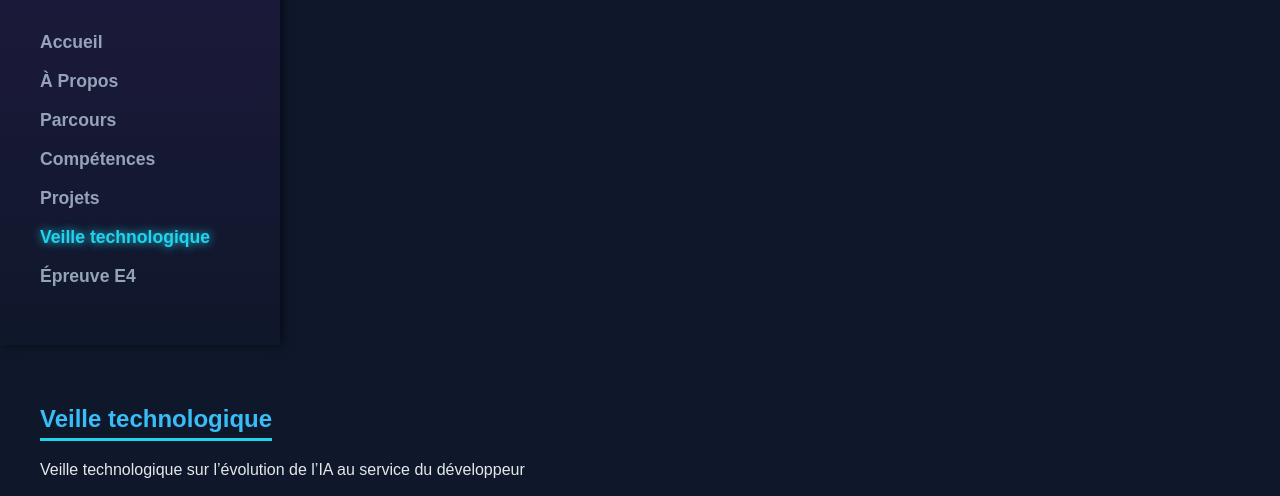
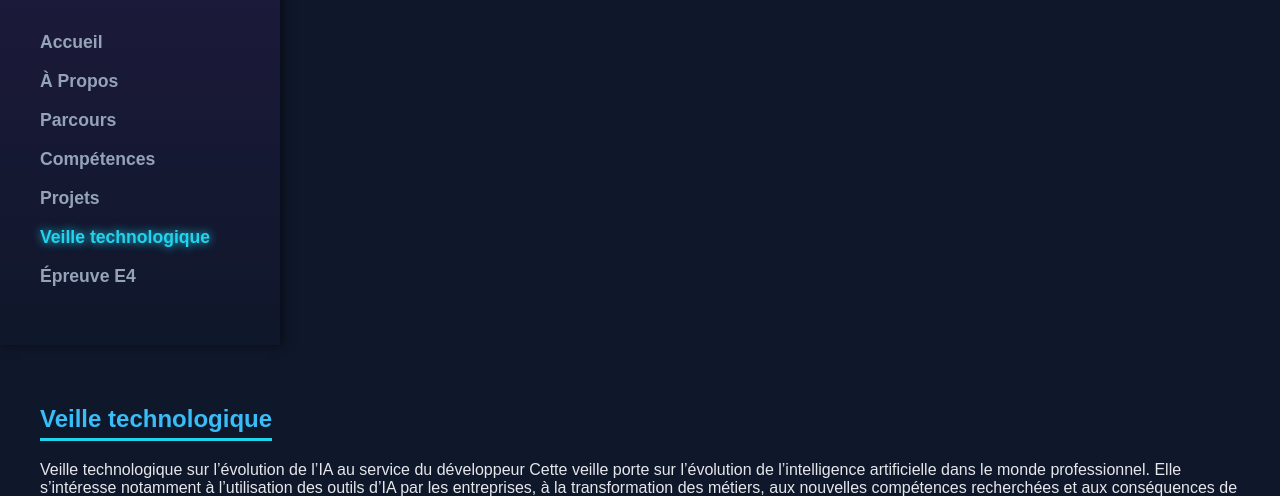
Before and after one commit to ademshehata/Portfolio-Adem-Shehata, a plain HTML site: page index.html in a window 1280 px wide. Both pictures are taken after a click on the item "Veille technologique". Shown: the part 304-800 px from the top of the page. Drawn offline with Linux system fonts and the light colour scheme.

```diff
--- a/index.html
+++ b/index.html
@@ -59,7 +59,13 @@
 
         <section id="veille" style="display:none;">
             <h2>Veille technologique</h2>
-            <p>Veille technologique sur l’évolution de l’IA au service du développeur</p>
+            <p>Veille technologique sur l’évolution de l’IA au service du développeur
+
+                Cette veille porte sur l’évolution de l’intelligence artificielle dans le monde professionnel.
+                Elle s’intéresse notamment à l’utilisation des outils d’IA par les entreprises,
+                à la transformation des métiers, aux nouvelles compétences recherchées et aux conséquences de l’IA sur les salariés.
+
+            </p>
         </section>
 
         <section id="documents" style="display:none;">
```
